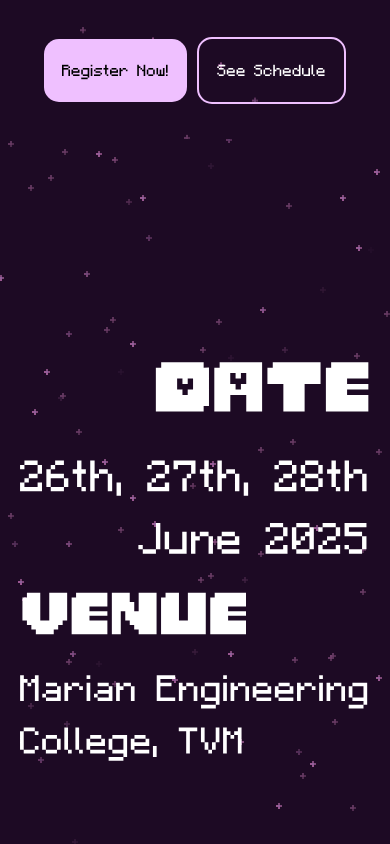
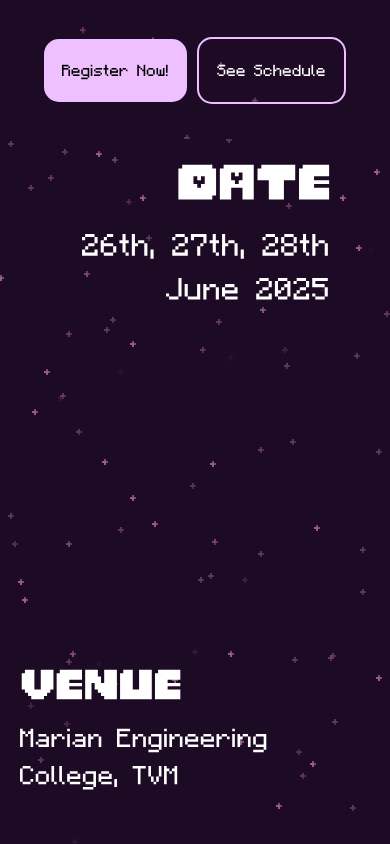
Before and after one commit to SHIBINSHA02/EDEN, a React (Vite) app: page / in a window 390 px wide. Shown: the part 1580-2424 px from the top of the page. Built offline with nearby package versions, Linux system fonts and the light colour scheme.

Commit message:
mobile positioning

```diff
--- a/src/Components/Date&Venue/datev.css
+++ b/src/Components/Date&Venue/datev.css
@@ -72,18 +72,41 @@
 }
 
 /* Mobile adjustments */
+/* Mobile adjustments */
+/* Mobile adjustments */
 @media (max-width: 768px) {
   .image-container {
+    position: relative; /* For absolute positioning of children */
+    display: flex;
     flex-direction: column;
-    align-items: center;
+    align-items: flex-end; /* Overall alignment to the right */
+    min-height: 100vh; /* Ensure it takes at least the full viewport height */
     height: auto;
-    min-height: 100vh;
+  }
+
+  .pixel-art-background {
+    z-index: -1;
+    position: fixed; /* Cover the entire viewport */
+    top: 0;
+    left: 0;
+    width: 100%;
+    height: 100%;
   }
 
   .image-wrapper {
+    display: flex;
     flex-direction: column;
-    gap: 1rem;
-    width: 100%;
+    gap: 2rem;
+    width: 90%;
+    align-items: flex-end;
+    /* No specific vertical alignment here, will rely on individual item positioning */
+    position: absolute; /* Take it out of the normal flow for positioning */
+    top: 0;
+    left: 0;
+    height: 80%;
+    padding: 20px; /* Add some padding around the edges */
+    box-sizing: border-box; /* Include padding in the height */
+    justify-content: space-between; /* Distribute space vertically */
   }
 
   .frame-image {
@@ -94,9 +117,15 @@
     display: none;
   }
 
-  .date-image,
+  .date-image {
+    width: 80%;
+    max-width: 90%;
+    align-self: flex-end; /* Keep it on the right */
+  }
+
   .venue-image {
-    width: 100%;
+    width: 80%;
     max-width: 90%;
+    align-self: flex-start; /* To the left within the right-aligned wrapper */
   }
 }
```
